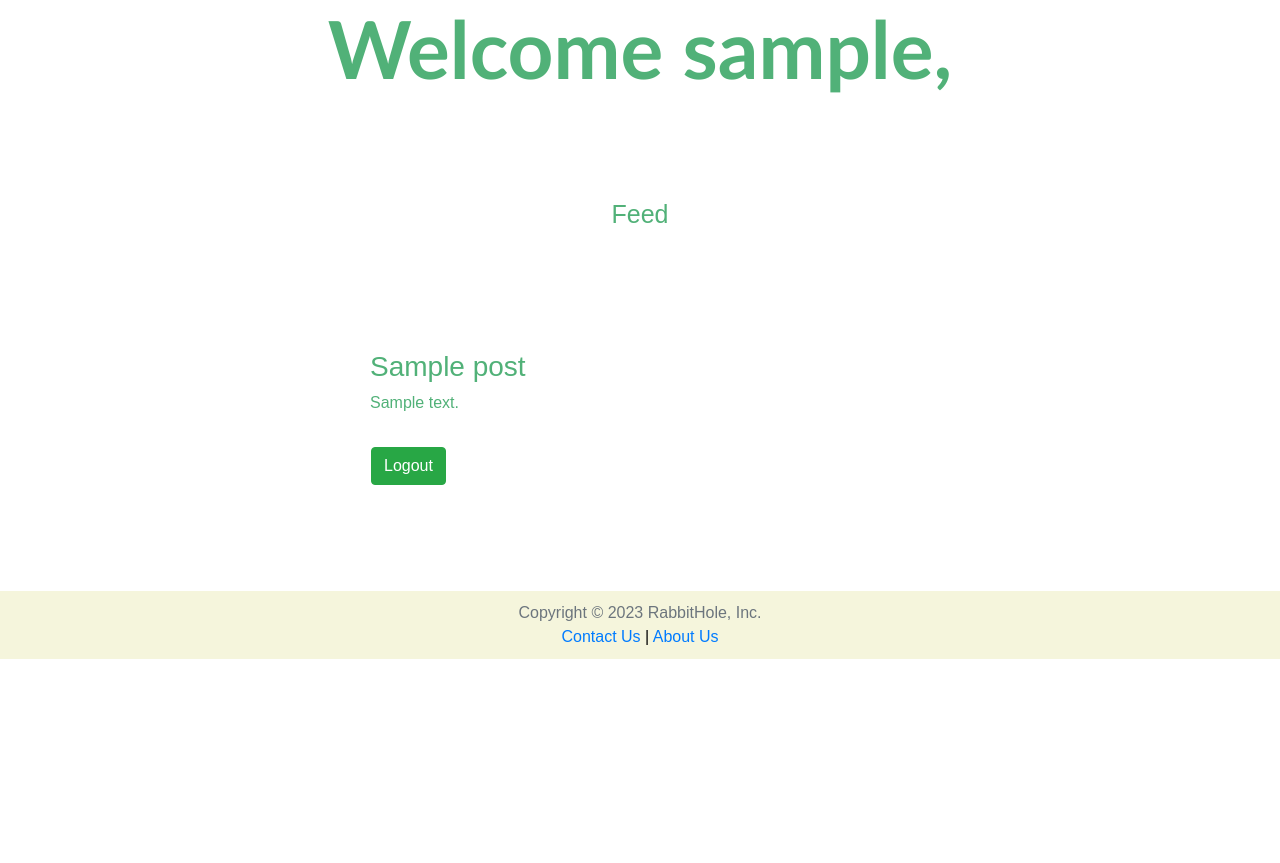
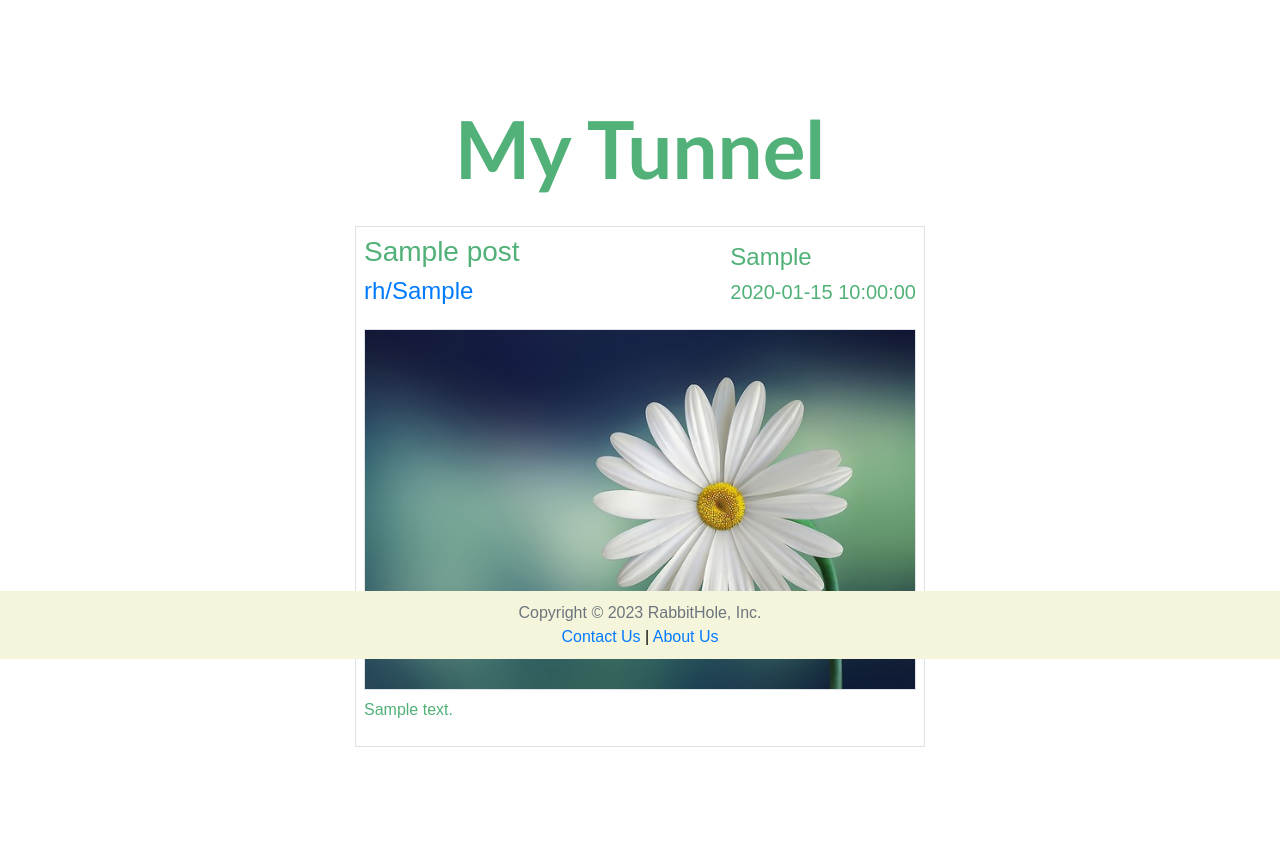
Before and after one commit to csmith-02/rabbithole, a Flask app: page /home in a window 1280 px wide. Shown: the part 141-1004 px from the top of the page. Before the commit the page ends 800 px from the top, so only its background shows below. Run offline with Flask 3, Linux system fonts and the light colour scheme; the visitor is signed in with stand-in values (Sample User, id 1); tables that the repository leaves empty hold one stand-in row (values such as "Sample post"); some libraries are stand-ins or nearby versions.

Commit message:
added ability to create a post, delete a post if you are the owner, still need to implement adding a picture to a post

```diff
--- a/app.py
+++ b/app.py
@@ -36,7 +36,6 @@
     if 'username' not in session:
         # Redirect the user to login to access the home route
         return redirect('/login', 302)
-
     user = User.query.filter_by(username=session['username']).first()
     posts = []
 
@@ -48,8 +47,8 @@
             posts.extend(Post.query.filter_by(uc_id=uc[0]).all())
 
 
-    posts.sort(key=lambda user: user.id, reverse=True)
-    return render_template('home_page.html', username=session['username'], loggedIn=True, posts=posts)
+        posts.sort(key=lambda user: user.id, reverse=True)
+    return render_template('home_page.html', user=user, loggedIn=True, posts=posts)
 
 @app.route('/communities')
 def community():
@@ -274,7 +273,7 @@
 
     posts.sort(key=lambda post: post.id, reverse=True)
 
-    return render_template('single_community.html', loggedIn=loggedIn, community=community, showPostBtn=showPostBtn, posts=posts)
+    return render_template('single_community.html', loggedIn=loggedIn, community=community, showPostBtn=showPostBtn, posts=posts, user=user)
 
 # Post Functionality
 
@@ -319,9 +318,23 @@
         if uc[1] == current_user.id and uc[2] == current_community.id:
             uc_id = uc[0]
 
-    new_post = Post(time_created=time_created, title=title, content=content, uc_id=uc_id)
+    new_post = Post(time_created=time_created, title=title, content=content, uc_id=uc_id, owner=current_user.username, community=current_community.name)
 
     db.session.add(new_post)
     db.session.commit()
 
     return redirect(f'/rh/{current_community.name}', 302)
+
+@app.post('/home/<id>/delete')
+def delete_post_from_home(id):
+    removed_post = Post.query.filter_by(id=id).first()
+    db.session.delete(removed_post)
+    db.session.commit()
+    return redirect('/home', 302)
+
+@app.post('/rh/<community>/<id>/delete')
+def delete_post_from_community(community, id):
+    removed_post = Post.query.filter_by(id=id).first()
+    db.session.delete(removed_post)
+    db.session.commit()
+    return redirect(f'/rh/{community}', 302)
--- a/css/styles.css
+++ b/css/styles.css
@@ -67,6 +67,12 @@
 
   padding: 10px 0;
 }
+
 .container.text-center {
   margin-top: 0;
 }
+
+.post-image {
+    max-height: 500px;
+    width: 100%;
+}
--- a/models.py
+++ b/models.py
@@ -42,6 +42,8 @@
     image = db.Column(db.String, nullable=True)
     content = db.Column(db.Text, nullable=False)
     uc_id = db.Column(db.Integer, db.ForeignKey('user_community.uc_id'))
+    owner = db.Column(db.String, db.ForeignKey('users.username'))
+    community = db.Column(db.String, db.ForeignKey('community.name'))
 
     def __repr__(self) -> str:
         return f'<Post {self.id}, {self.title}'
--- a/templates/create_community.html
+++ b/templates/create_community.html
@@ -93,7 +93,7 @@
         </div>
         <div class="d-flex mb-5">
             <p class="h3 mr-3">Subject:</p>
-            <select class="form-select form-control" id="subject" name="subject">
+            <select class="form-select form-control" id="subject" name="subject" required>
                 <option selected disabled>Choose a Subject</option>
                 <option value="1">Business</option>
                 <option value="2">School</option>
--- a/templates/home_page.html
+++ b/templates/home_page.html
@@ -36,6 +36,10 @@
       max-width: 600px;
       margin-top: 100px;
     }
+    .post-image {
+      max-height: 500px;
+      width: 100%;
+  }
 
     h1 {
       font-size: 5em;
@@ -83,17 +87,37 @@
       margin-top: 0;
     }
   </style>
-<h1 class="text-center">Welcome {{ username }},</h1>
-<div class="container d-flex flex-column">
-    <p style="font-size: 25px;" class="text-center">Feed</p>
-    <div class="container ">
-        {% for post in posts %}
-          <h3>{{ post.title }}</h3>
-          <p>{{ post.content }}</p>
-        {% endfor %}
-    </div>
-    <form action="/logout" method="post">
-        <button type="submit" class="btn btn-success btn-rounded ml-2 m-3">Logout</button>
-    </form>
+  <div class="container">
+    {% if posts|length != 0 %}
+    <h1 class="text-center">My Tunnel</h1>
+    {% for post in posts %}
+        <div class="d-flex align-items-center flex-column p-2 border border-1 mb-3">
+            <div class="d-flex justify-content-between w-100 mb-3">
+                <div>
+                    <h3 class>{{ post.title }}</h3>
+                    <a href="/rh/{{ post.community }}"><h4>rh/{{ post.community }}</h4></a>
+                </div>
+                <div class="mt-2">
+                    <h4>{{ post.owner }}</h4>
+                    <h5>{{ post.time_created }}</h5>
+                </div>
+            </div>
+            <div>
+              <img class="post-image border border-1" src="../rabbithole/static/defaultpost.jpg" alt="post image"/>
+              <p class="align-self-start mt-2">{{ post.content }}</p>
+            </div>
+            {% if user.username == post.owner %}
+            <div class="align-self-end">
+              <form action="/home/{{ post.id }}/delete" method="POST">
+                <input type="submit" class="btn btn-danger" value="Delete"/>
+              </form>
+            </div>
+            {% endif %}
+        </div>
+    {% endfor %}
+  {% else %}
+  <h3 class="text-center">Uh Oh! It looks like you aren't apart of any communities or your communities have no posts! Create, join, and interact with a Community!</h3>
+  <a class="text-decoration-none" href="/communities"><h2 class="p-3 mt-5 text-center btn-primary rounded-pill">Browse Communities!</h2></a>
+  {% endif %}
 </div>
 {% endblock %}
--- a/templates/profile_page.html
+++ b/templates/profile_page.html
@@ -99,6 +99,9 @@
     <br />
     <input type="submit" value="Update Username" />
 </form>
+<form method="POST" action="/logout">
+  <input type="submit" value="Logout" class="btn btn-primary"/>
+</form>
 
 <script>
   function triggerFileInput() {
```
Also changed, not shown: database_schema.sql (+10 -2 lines), templates/community_page.html (+6 -3 lines), templates/single_community.html (+35 -2 lines), static/defaultpost.jpg (added). Lines whose indentation alone changed are shown as unchanged.
